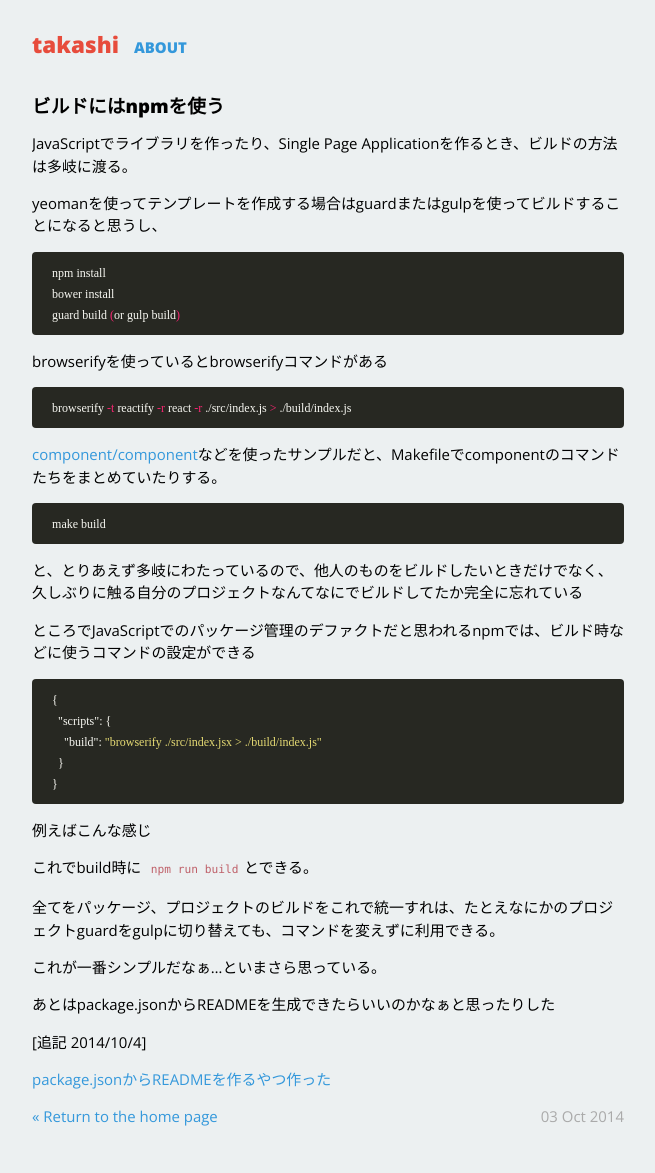
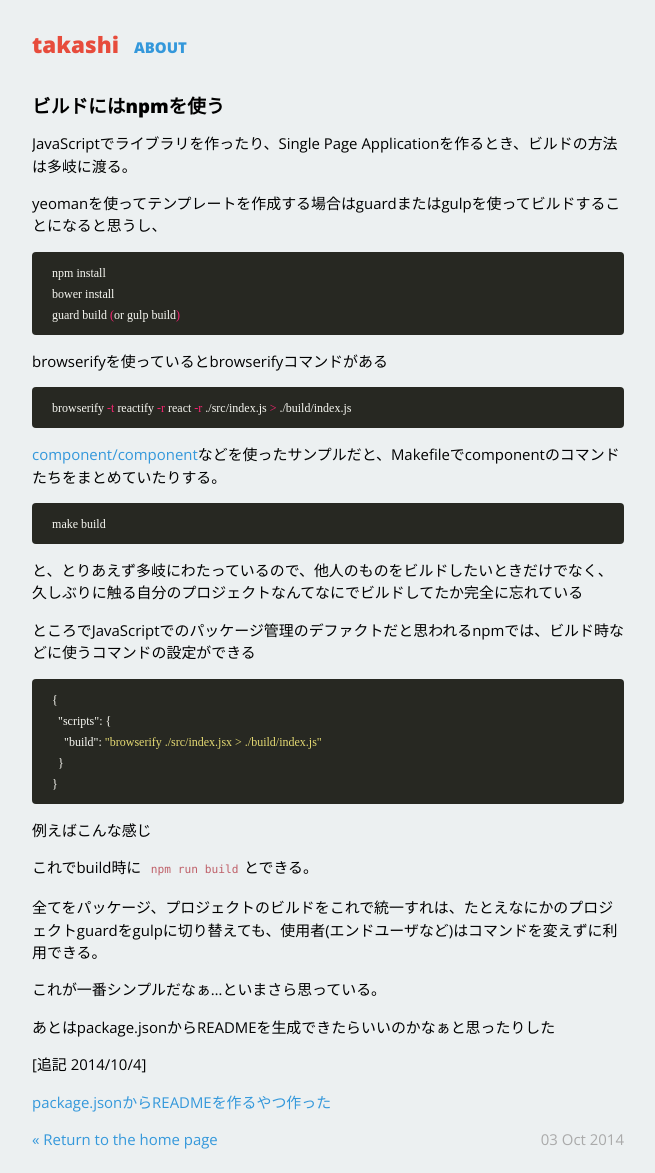
Before and after one commit to takashi/takashi.github.io, a Jekyll site: the page built from _posts/2014-10-03-using-npm.md, in a window 1280 px wide. Shown: the whole page, without its empty margins (312-967 px from the left). Built offline with Jekyll 4.4.1, drawn with Linux system fonts in a browser that asks for light colours; nearby versions of some CDN libraries; some web fonts are replaced; before the commit the page ends 1150 px from its top, so only the background shows below that.

Commit message:
modify post

```diff
--- a/_posts/2014-10-03-using-npm.md
+++ b/_posts/2014-10-03-using-npm.md
@@ -46,7 +46,7 @@ make build
 
 これでbuild時に `npm run build`とできる。
 
-全てをパッケージ、プロジェクトのビルドをこれで統一すれは、たとえなにかのプロジェクトguardをgulpに切り替えても、コマンドを変えずに利用できる。
+全てをパッケージ、プロジェクトのビルドをこれで統一すれは、たとえなにかのプロジェクトguardをgulpに切り替えても、使用者(エンドユーザなど)はコマンドを変えずに利用できる。
 
 これが一番シンプルだなぁ...といまさら思っている。
 
```
